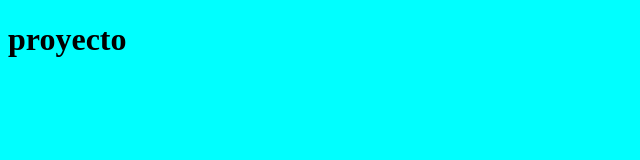
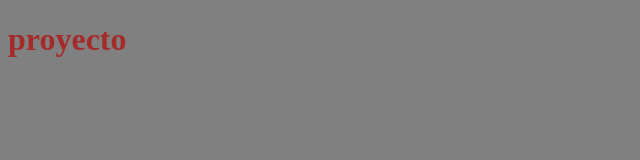
Before and after one commit to rodrigotapia32/cursogit, a plain HTML site: page index.html in a window 1280 px wide. Shown: the whole page, without its empty margins (0-640 px from the left). Drawn offline with Linux system fonts and the light colour scheme.

Commit message:
edicion de fondo y color de letra en style.css

```diff
--- a/style.css
+++ b/style.css
@@ -1,3 +1,5 @@
 body {
-  background-color: aqua;
+  background-color: gray;
+  font-weight: bold;
+  color: brown;
 }
```
